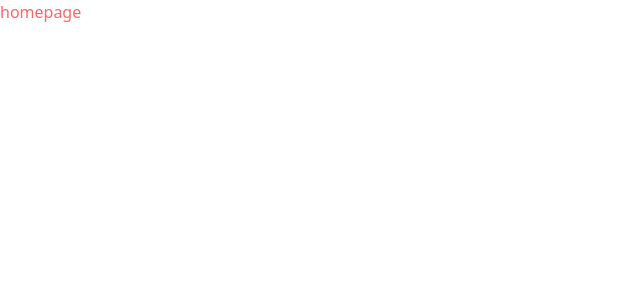
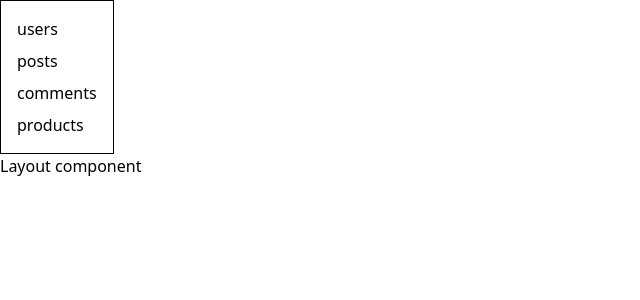
Before and after one commit to Gagun45/REACT, a React (Vite) app: page / in a window 1280 px wide. Shown: the top 300 px of the page, without its empty margins (0-640 px from the left). Built offline with nearby package versions, Linux system fonts and the light colour scheme.

Commit message:
lesson3 task1 part1 (via router object) done

```diff
--- a/src/App.tsx
+++ /dev/null
@@ -1,9 +0,0 @@
-const App = () => {
-    return (
-        <h1 className="text-red-400">
-            homepage
-        </h1>
-    );
-};
-
-export default App;
--- /dev/null
+++ b/src/components/comments/CommentsComponent.tsx
@@ -0,0 +1,5 @@
+export const CommentsComponent = () => {
+    return (
+        <>comments</>
+    );
+};
--- /dev/null
+++ b/src/components/menu/MenuComponent.tsx
@@ -0,0 +1,16 @@
+import {Link} from "react-router-dom";
+
+const MenuComponent = () => {
+    return (
+        <ul className="border w-fit p-4 space-y-2">
+            <li>
+                <Link to={'users'}>users</Link>
+            </li>
+            <li><Link to={'posts'}>posts</Link></li>
+            <li><Link to={'comments'}>comments</Link></li>
+            <li><Link to={'products'}>products</Link></li>
+        </ul>
+    );
+};
+
+export default MenuComponent;
--- /dev/null
+++ b/src/components/posts/PostsComponent.tsx
@@ -0,0 +1,5 @@
+export const PostsComponent = () => {
+    return (
+        <>posts</>
+    );
+};
--- /dev/null
+++ b/src/components/products/ProductsComponent.tsx
@@ -0,0 +1,5 @@
+export const ProductsComponent = () => {
+    return (
+        <>products</>
+    );
+};
--- /dev/null
+++ b/src/components/users/UsersComponent.tsx
@@ -0,0 +1,5 @@
+export const UsersComponent = () => {
+    return (
+        <>users</>
+    );
+};
--- /dev/null
+++ b/src/layouts/Layout.tsx
@@ -0,0 +1,13 @@
+import {Outlet} from "react-router-dom";
+import MenuComponent from "../components/menu/MenuComponent.tsx";
+
+const Layout = () => {
+    return (
+        <div>
+            <MenuComponent/>
+            <p>Layout component</p>
+            <Outlet/>
+        </div>
+    );
+};
+export default Layout;
--- a/src/main.tsx
+++ b/src/main.tsx
@@ -1,6 +1,7 @@
-import App from "./App.tsx";
 import {createRoot} from "react-dom/client";
 import './index.css'
+import {RouterProvider} from "react-router-dom";
+import {routes} from "./routes/routes.tsx";
 
-createRoot(document.getElementById('root')!).render(<App/>
+createRoot(document.getElementById('root')!).render(<RouterProvider router={routes}/>
 )
```
Also changed, not shown: src/routes/routes.tsx (added, +18 -0 lines), 1 other file (tests, documents, lock files or other folders).
